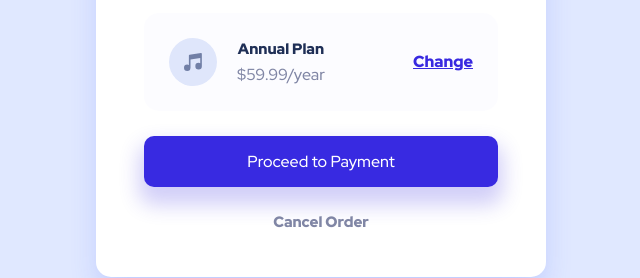
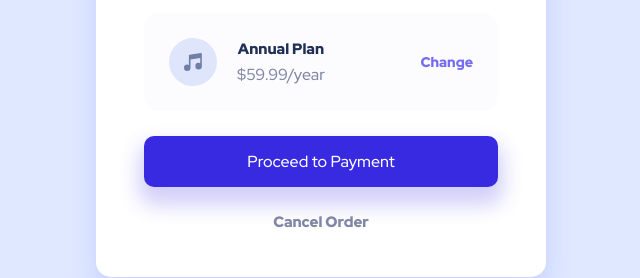
Before and after one commit to L4vrin/Order-summary-component, a plain HTML site: page index.html in a window 1280 px wide. In both pictures the pointer is over the element "Change". Shown: the part 470-748 px from the top of the page, 319-959 px from the left. Drawn offline with Linux system fonts and the light colour scheme.

Commit message:
Minor animations fix

```diff
--- a/style.css
+++ b/style.css
@@ -78,15 +78,20 @@ main {
     color: rgb(128, 134, 165);
 }
 
+
 .plan_selection_change{
     margin-left: auto ;
     color:#3829e0;
     font-weight: 900;
+    font-size: 14px;
+    text-decoration-line: underline;
 }
-.plan_selection:hover .plan_selection_change {
-    text-decoration-line:underline;
+.plan_selection_change:hover {
+    color: rgb(118, 108, 241);
+    text-decoration-line: none;
+}
 
-}
+
 .plan_selection:hover {
     background-color: #f8f9fe73;
     transition: background-color 0.2s linear;
```
